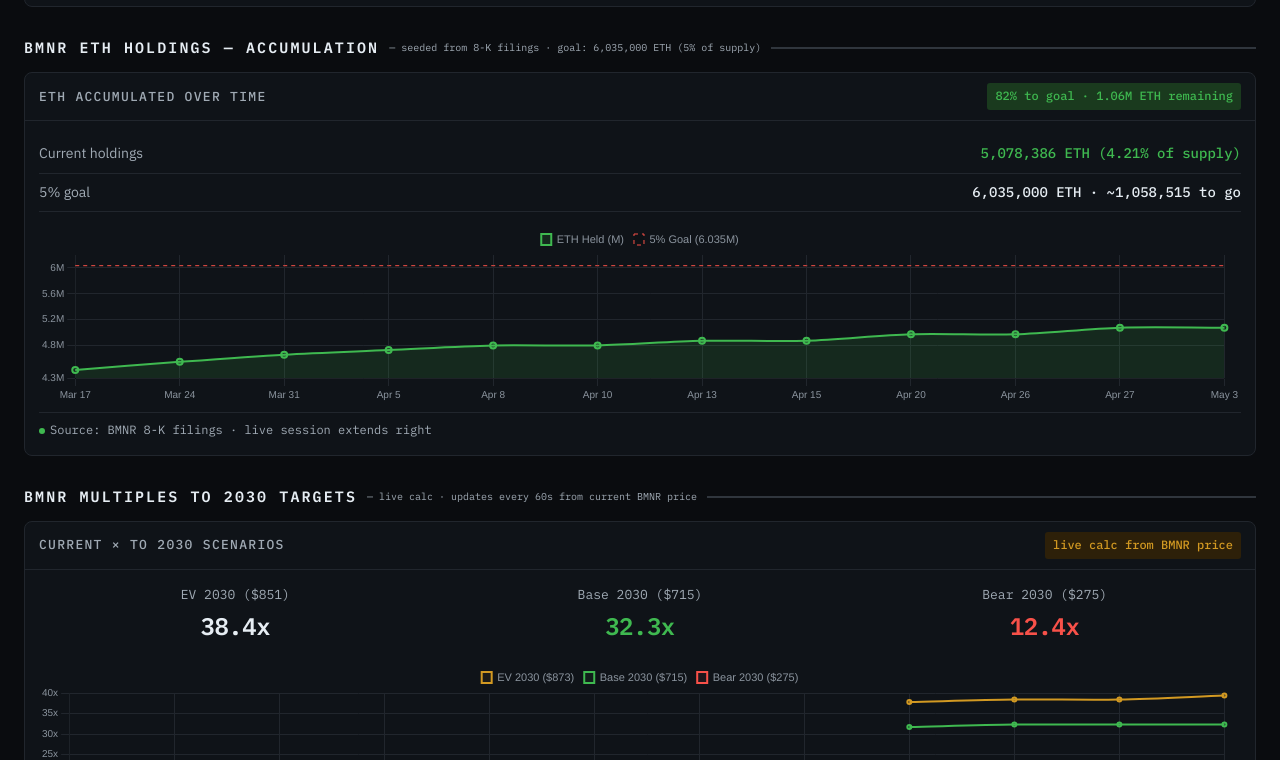
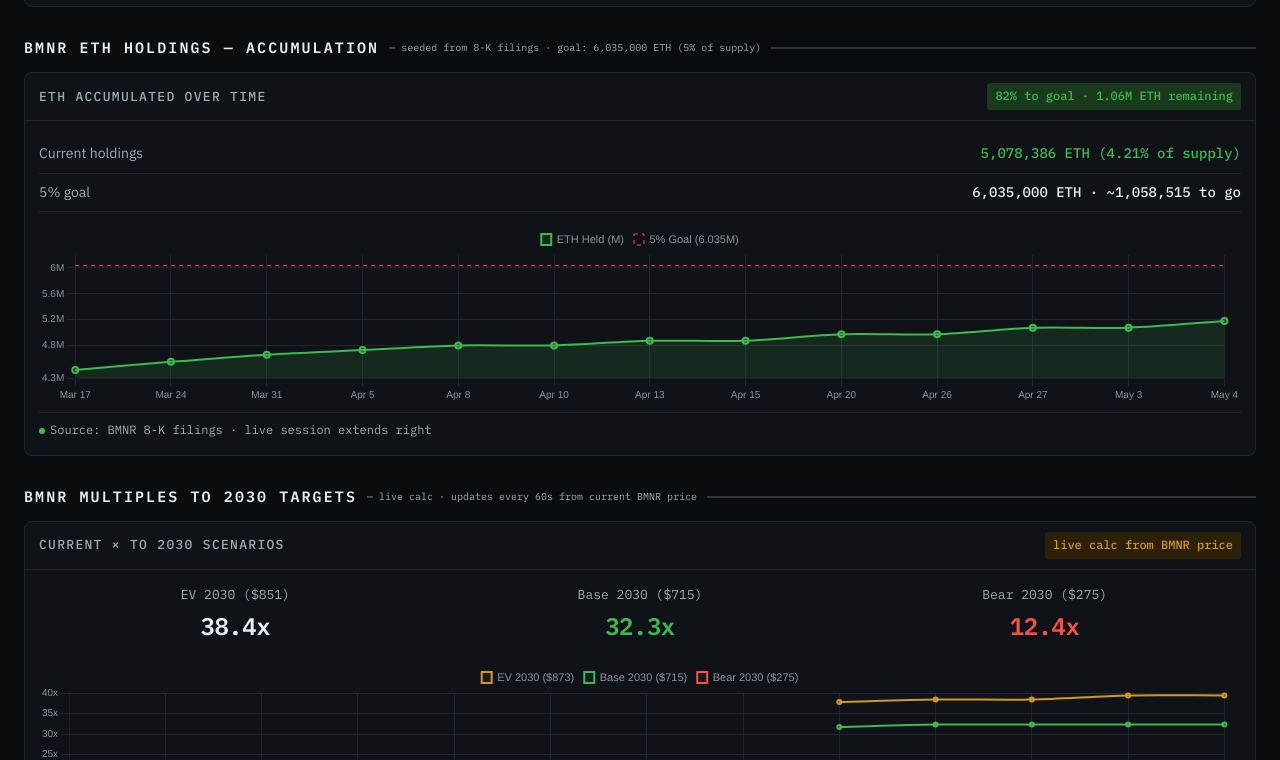
Before and after one commit to tonyvasquez1/bmnr-dashboard, a plain HTML site: page public/index.html in a window 1280 px wide. Shown: the part 2040-2800 px from the top of the page. Drawn offline with nearby package versions, Linux system fonts and the light colour scheme; no server answers.

Commit message:
May 4: 5.18M ETH, $700M cash, 84% staked, est fields flagged [1777905626]

```diff
--- a/public/index.html
+++ b/public/index.html
@@ -736,18 +736,19 @@
   </div>
 
   <div class="footnote">
-    Dashboard v31 · ETH price: CoinGecko · BTC, BMNR: Finnhub · Gold: CoinGecko PAXG → gold-api.com → Frankfurter/ECB waterfall · Updates every 5s · Balance sheet: 8-K Apr 20, 2026 (data as of Apr 19, 2026 4pm ET) · Claude searches PRNewswire/SEC automatically each update · Q2 released Apr 29, 2026 · Next: Q3 ~Jul 2026 · Not investment advice.
+    Dashboard v31 · ETH price: CoinGecko · BTC, BMNR: Finnhub · Gold: CoinGecko PAXG → gold-api.com → Frankfurter/ECB waterfall · Updates every 5s · Balance sheet: PRNewswire May 4, 2026 · ETH 5,180,000 · Cash $700M · ★ staking yield/CESR/proj are estimates (not in press release) · CLARITY 62% · Bear 25% / Base 47% · Q2 released Apr 29, 2026 · Next: Q3 ~Jul 2026 · Not investment advice.
   </div>
 </div><!-- end mainDash -->
 
 <script>
-// ── BALANCE SHEET CONSTANTS (8-K April 20, 2026) ────────────────────
-const ETH_HELD=5078386, BTC_HELD=200, ORBS=91e6, BEAST=200e6, CASH=940e6, SHARES_455=455e6;
+// ── PRNewswire May 4, 2026 — single source of truth ──────────────────
+// ★ est. = estimated (not reported in May 4 press release)
+const ETH_HELD=5180000, BTC_HELD=200, ORBS=83e6, BEAST=200e6, CASH=700e6, SHARES_455=455e6;
 // ── bmnr.rocks methodology ────────────────────────────────────────────
 const SHARES_537=537628819; // 10-Q Apr 13, 2026 anchor — bmnr.rocks adds est. weekly ATM dilution
-// ── Press Release Apr 27, 2026 (data as of Apr 26, 4pm ET) ───────────
-const ETH_STAKED=3701589, ETH_SUPPLY=120.7e6, ETH_GOAL=ETH_SUPPLY*0.05;
-const STAKING_REV=264e6, STAKING_YIELD=3.033, CESR=3.028, STAKING_PROJ=363e6;
+// ── Staking (★ estimated — not in May 4 press release) ───────────────
+const ETH_STAKED=4362757, ETH_SUPPLY=120.7e6, ETH_GOAL=ETH_SUPPLY*0.05;
+const STAKING_REV=305e6, STAKING_YIELD=3.00, CESR=2.95, STAKING_PROJ=380e6; // ★ est.
 const KEY_NAME='finnhub_key';
 
 // Key pre-loaded via BAKED_KEY fallback in getKey()
@@ -1325,7 +1326,8 @@
     ['Apr 20', 2311, 22.53, 75749, 4792, 4976485,  851/22.53, 715/22.53, 275/22.53],
     ['Apr 26', 2398, 22.14, 79409, 4686, 4976485,  851/22.14, 715/22.14, 275/22.14],
     ['Apr 27', 2369, 22.14, 79409, 4727, 5078386,  851/22.14, 715/22.14, 275/22.14],
-    ['May 3',  2392, 22.14, 80000, 4727, 5078386,  873/22.14, 715/22.14, 275/22.14], // live anchor
+    ['May 3',  2392, 22.14, 80000, 4727, 5078386,  873/22.14, 715/22.14, 275/22.14],
+    ['May 4',  2336, 22.14, 80000, 4720, 5180000,  873/22.14, 715/22.14, 275/22.14], // live anchor
   ],
   get labels(){ return this.data.map(d=>d[0]); },
   get eth()   { return this.data.map(d=>d[1]); },
```
